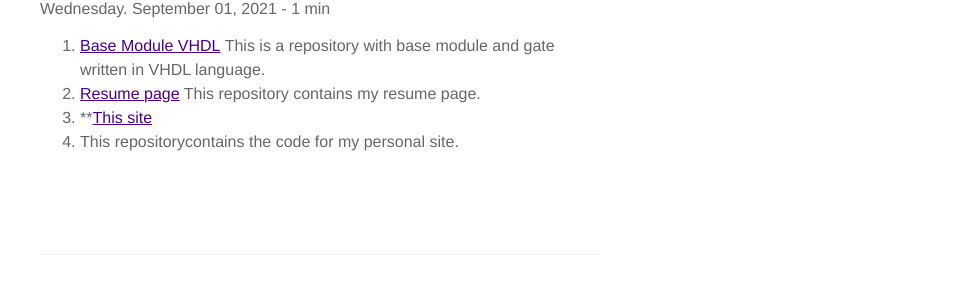
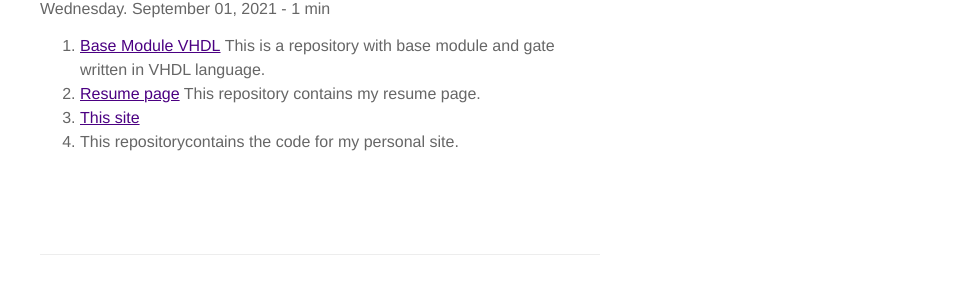
Before and after one commit to simoasnaghi/simoasnaghi.github.io, a Jekyll site: the page built from _posts/2021-09-01-projects.md, in a window 1280 px wide. Shown: the part 538-839 px from the top of the page, without its empty margins (320-1280 px from the left). Built offline with Jekyll 4.4.1, drawn with Linux system fonts in a browser that asks for light colours; our own code applies the rules of GitHub Pages for plain Markdown files.

```diff
--- a/_posts/2021-09-01-projects.md
+++ b/_posts/2021-09-01-projects.md
@@ -6,6 +6,6 @@ category: projects
 1.  **[Base Module VHDL](https://github.com/simoasnaghi/VHDL_base_module)**
       This is a repository with base module and gate written in VHDL language.
 2.  **[Resume page](https://github.com/simoasnaghi/resume)**
-			This repository contains my resume page.
-3.  **[This site](https://github.com/simoasnaghi/simoasnaghi.github.io/)
-4.  			This repositorycontains the code for my personal site.
+      This repository contains my resume page.
+3.  **[This site](https://github.com/simoasnaghi/simoasnaghi.github.io/)**
+4.    This repositorycontains the code for my personal site.
```
